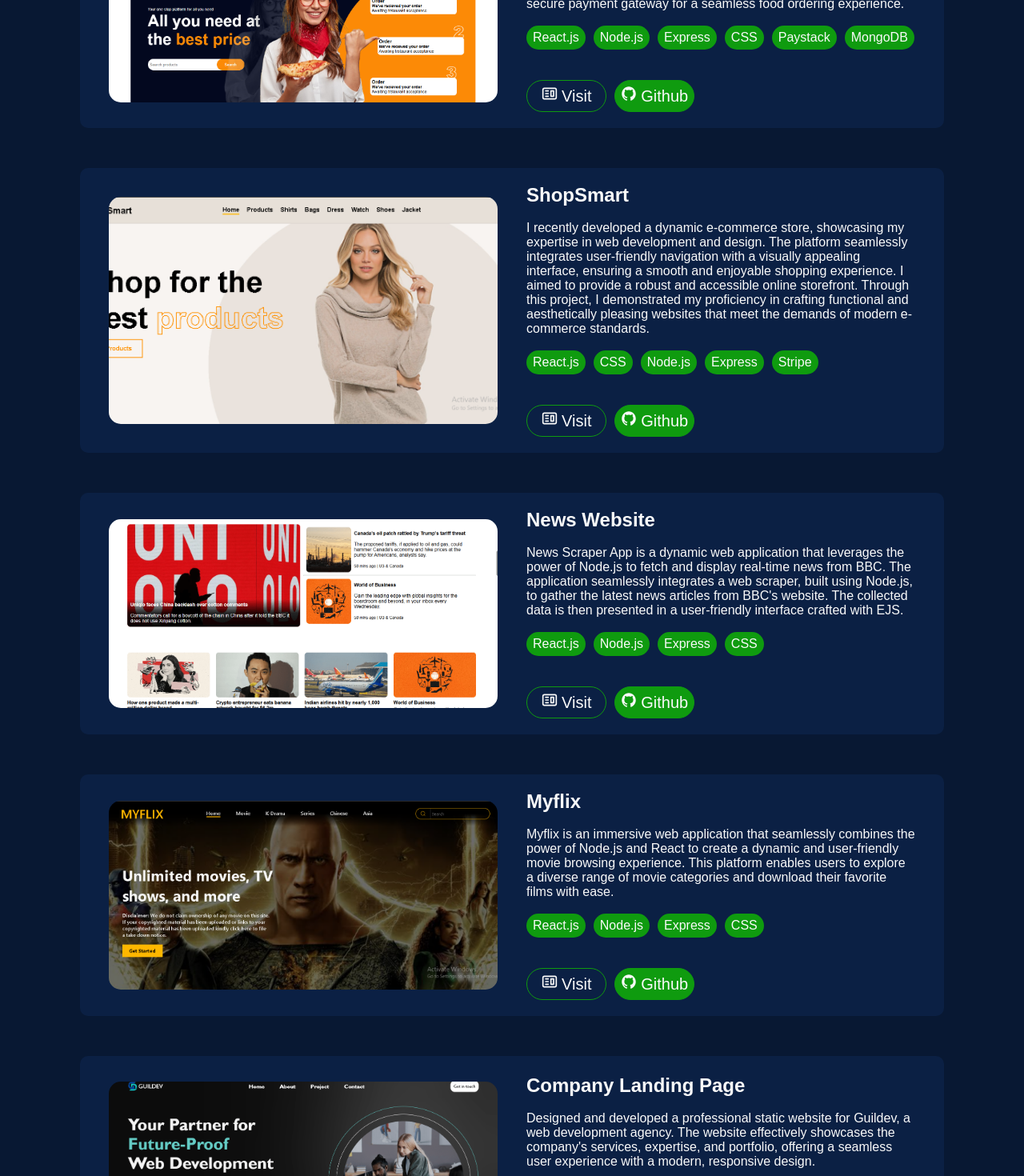
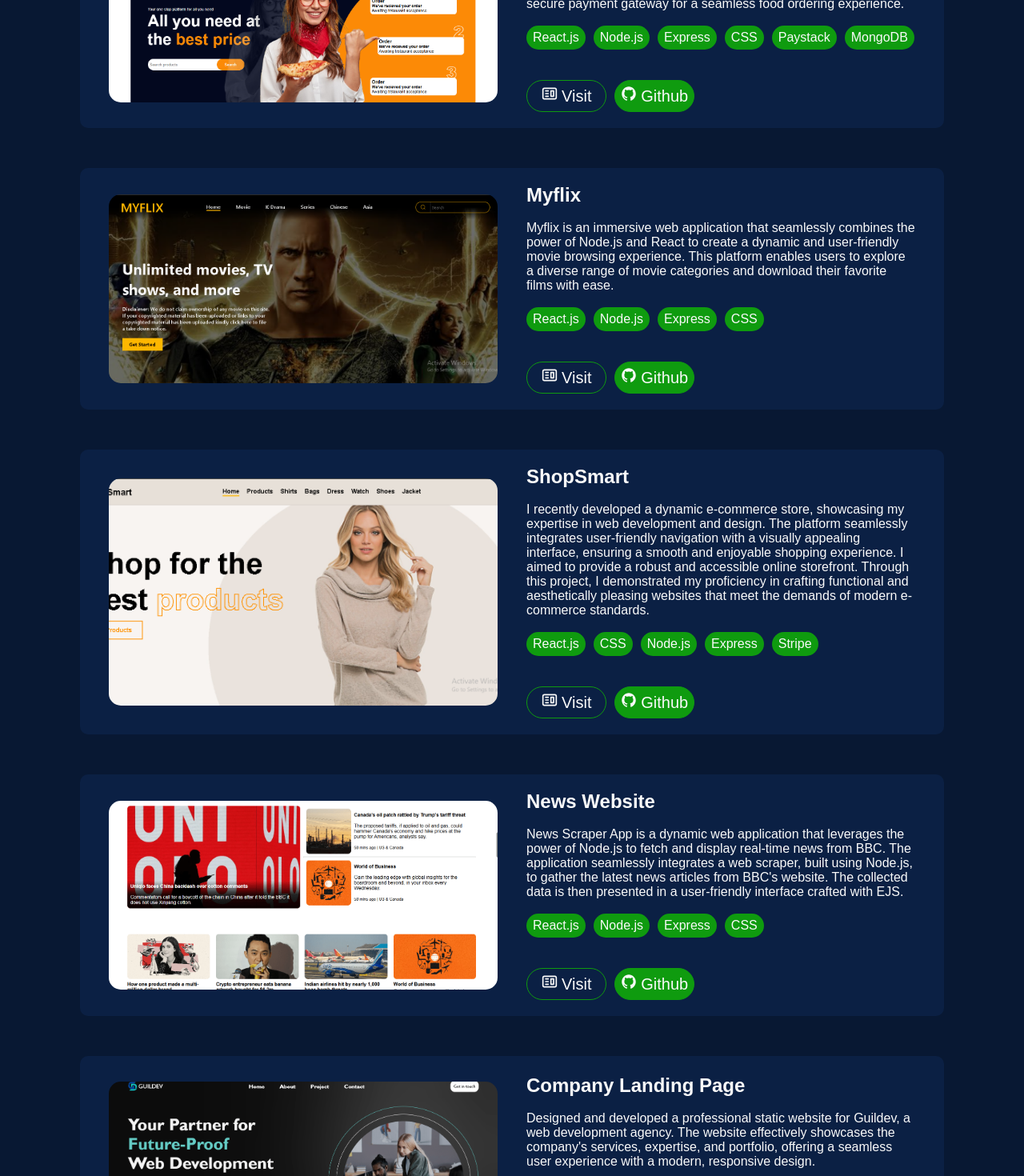
Before and after one commit to Blaspace/Portfolio, a React (Create React App) app: page / in a window 1280 px wide. Shown: the part 2736-4206 px from the top of the page at 80% size. Built offline with nearby package versions, Linux system fonts and the light colour scheme; no server answers.

Commit message:
Update SecondSection.js

```diff
--- a/src/component/SecondSection.js
+++ b/src/component/SecondSection.js
@@ -28,6 +28,15 @@
       img: Restaurant,
       skills: ["React.js", "Node.js", "Express", "CSS", "Paystack", "MongoDB"],
     },
+{
+      name: "Myflix",
+      url: "https://movie-nzm2.onrender.com",
+      git: "https://github.com/Blaspace/movie-app",
+      about:
+        "Myflix is an immersive web application that seamlessly combines the power of Node.js and React to create a dynamic and user-friendly movie browsing experience. This platform enables users to explore a diverse range of movie categories and download their favorite films with ease.",
+      img: Movie,
+      skills: ["React.js", "Node.js", "Express", "CSS"],
+    },
     {
       name: "ShopSmart",
       url: "https://shopsmart-razv.onrender.com",
@@ -46,15 +55,7 @@
       skills: ["React.js", "Node.js", "Express", "CSS"],
       img: news,
     },
-    {
-      name: "Myflix",
-      url: "https://movie-nzm2.onrender.com",
-      git: "https://github.com/Blaspace/movie-app",
-      about:
-        "Myflix is an immersive web application that seamlessly combines the power of Node.js and React to create a dynamic and user-friendly movie browsing experience. This platform enables users to explore a diverse range of movie categories and download their favorite films with ease.",
-      img: Movie,
-      skills: ["React.js", "Node.js", "Express", "CSS"],
-    },
+
     /* {
       name: "YouFeat",
       url: "https://youfeat.ng",
```
